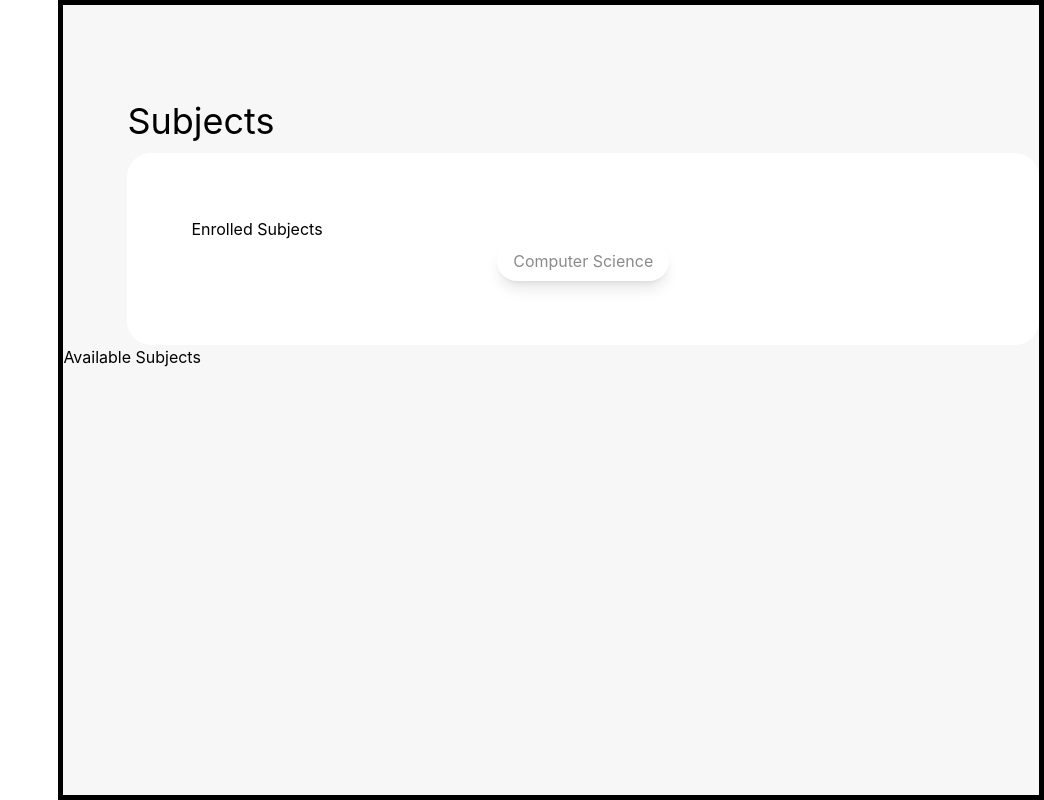
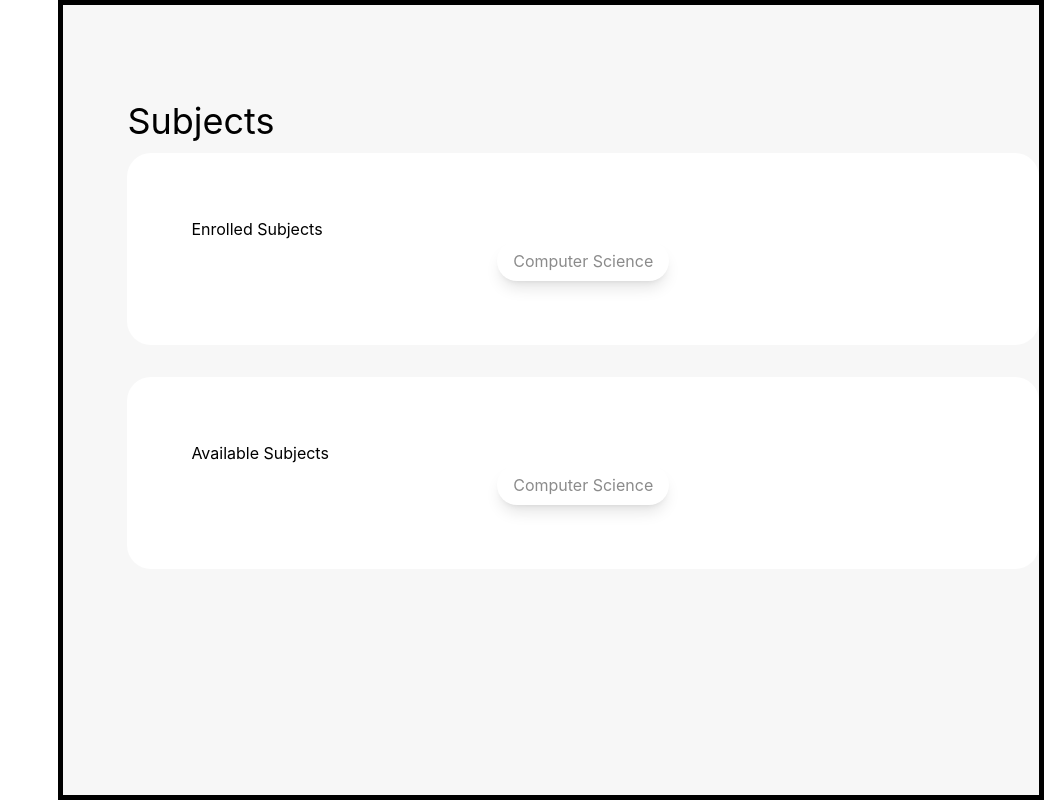
Before and after one commit to TIPGroup1-TeamBrian/StudyNest-FrontEnd, a React (Create React App) app in the folder studynest-frontend/: page /Student/Subjects in a window 1280 px wide. Shown: the whole page, without its empty margins (236-1280 px from the left). Built offline with nearby package versions, Linux system fonts and the light colour scheme.

Commit message:
2 flexboxes

```diff
--- a/studynest-frontend/src/components/SubjectForm.jsx
+++ b/studynest-frontend/src/components/SubjectForm.jsx
@@ -22,10 +22,19 @@
                 </div>
 
                 <div>
+                <div class="mt-[2rem] ml-[4rem]">
+                    <form class="bg-white rounded-3xl w-full h-1/2 p-[4rem] ">
                     <h1>Available Subjects</h1>
-                    <form>
+                        <div class="flex flex-row justify-around">
+                            <label for="id" hidden="hidden">Computer Science</label>
+                            <button type="button" name="cs" id="cs" class="bg-white hover:bg-[#176AE6] hover:text-white text-[#8B8B8B] shadow-lg py-2 px-4 rounded-full ">Computer Science</button>
+
+                        </div>
+
+
 
                     </form>
+                    </div>
                 </div>
             </div>
 
```
